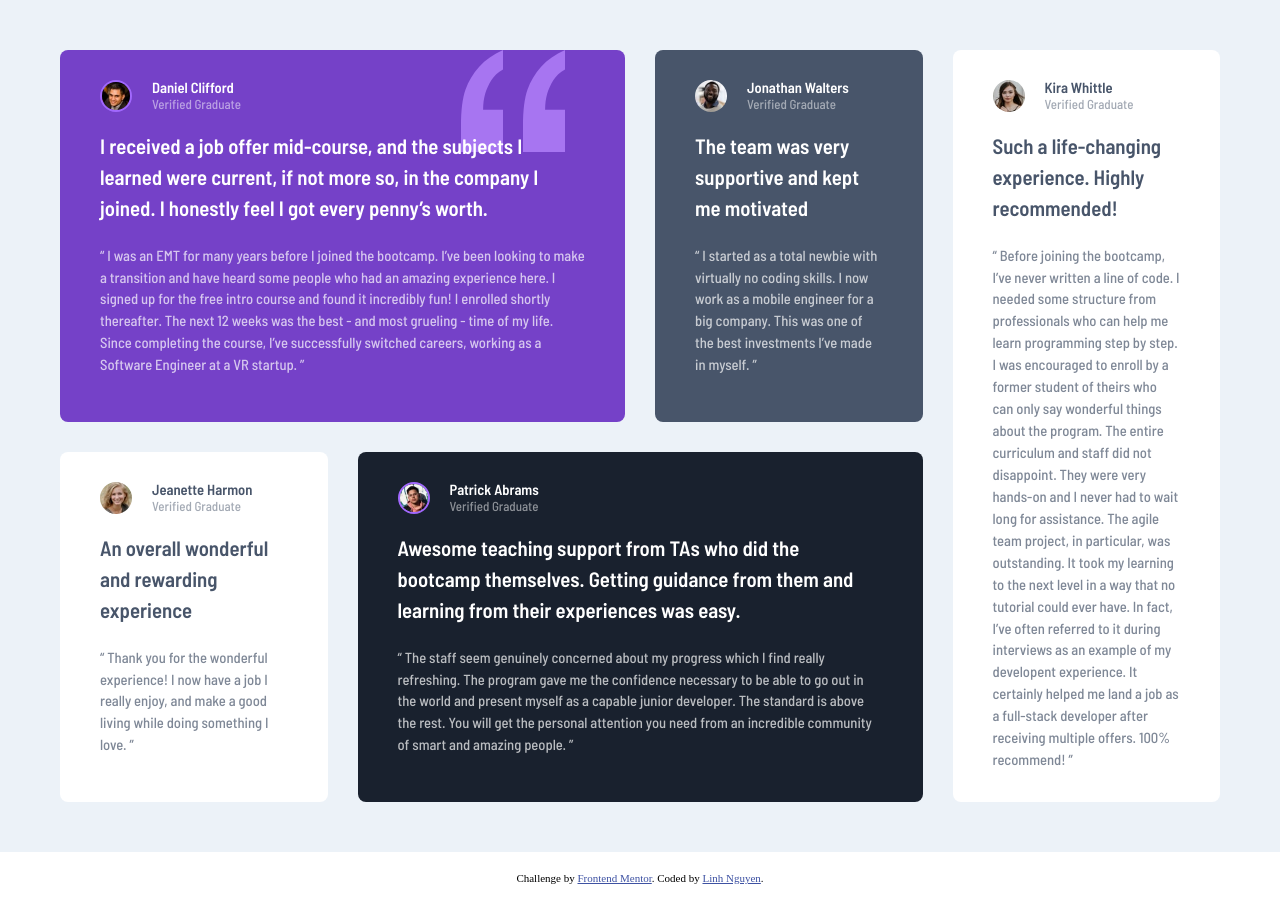
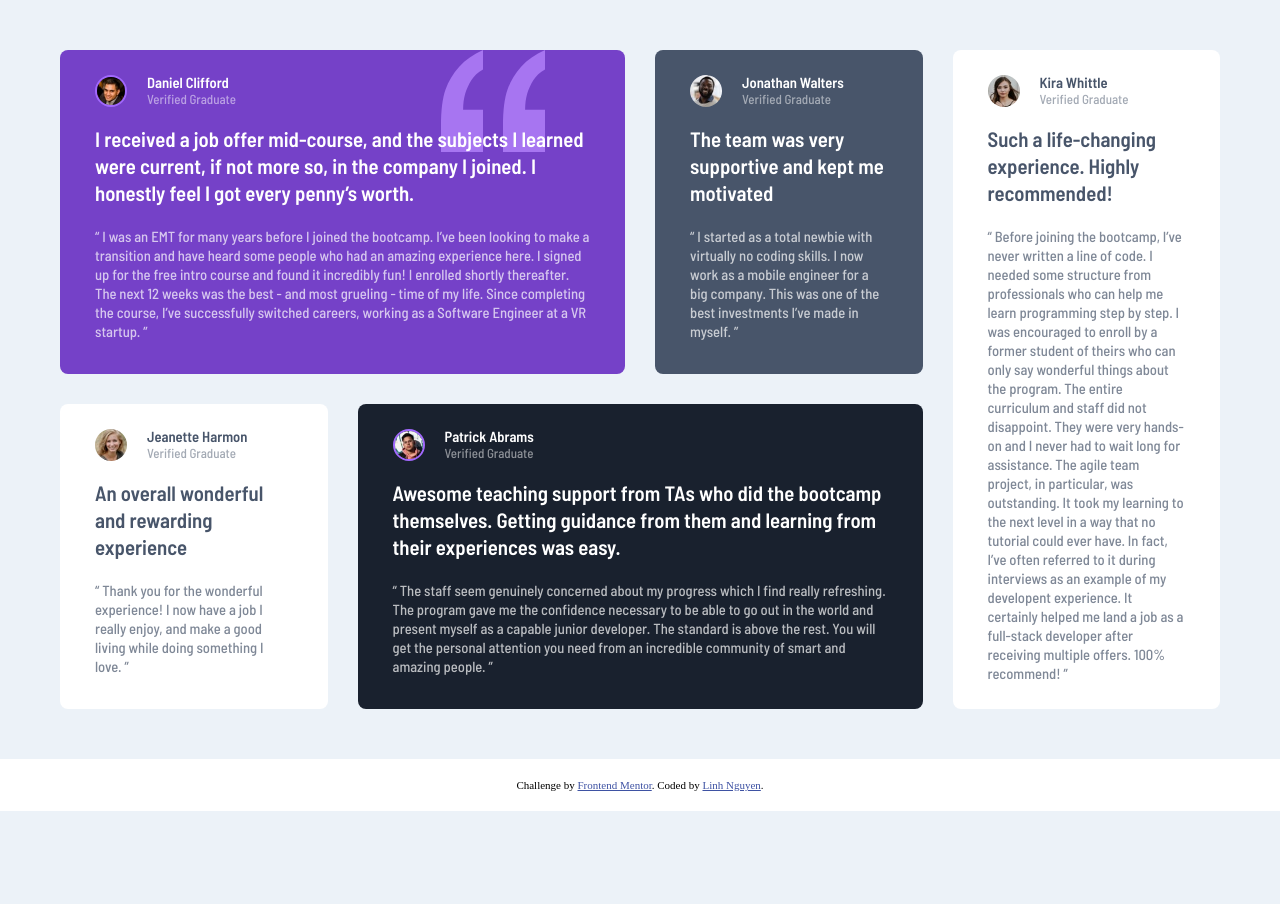
Before and after one commit to auri222/Testimonials-grid-section-HTML-CSS, a plain HTML site: page index.html in a window 1280 px wide. After the commit the page ends 811 px from the top, so only its background shows below. Drawn offline with Linux system fonts and the light colour scheme.

Commit message:
Fix styles.css

```diff
--- a/styles.css
+++ b/styles.css
@@ -57,7 +57,7 @@ body {
 }
 
 .review__card{
-  padding: 30px 40px;
+  padding: 25px 35px;
   border-radius: 8px;
   display: flex;
   flex-direction: column;
@@ -97,7 +97,7 @@ body {
 }
 
 p:not(.reviewer_name, .reviewer_tag){
-  line-height: 1.5;
+  line-height: 1.3;
 }
 
 .reviewer_name {
@@ -178,7 +178,7 @@ p:not(.reviewer_name, .reviewer_tag){
 .review__card:nth-child(1) > img {
   position: absolute;
   top: 0;
-  right: 60px;
+  right: 80px;
   z-index: -1; /* Translate it to the back of the text */
 }
 
```
